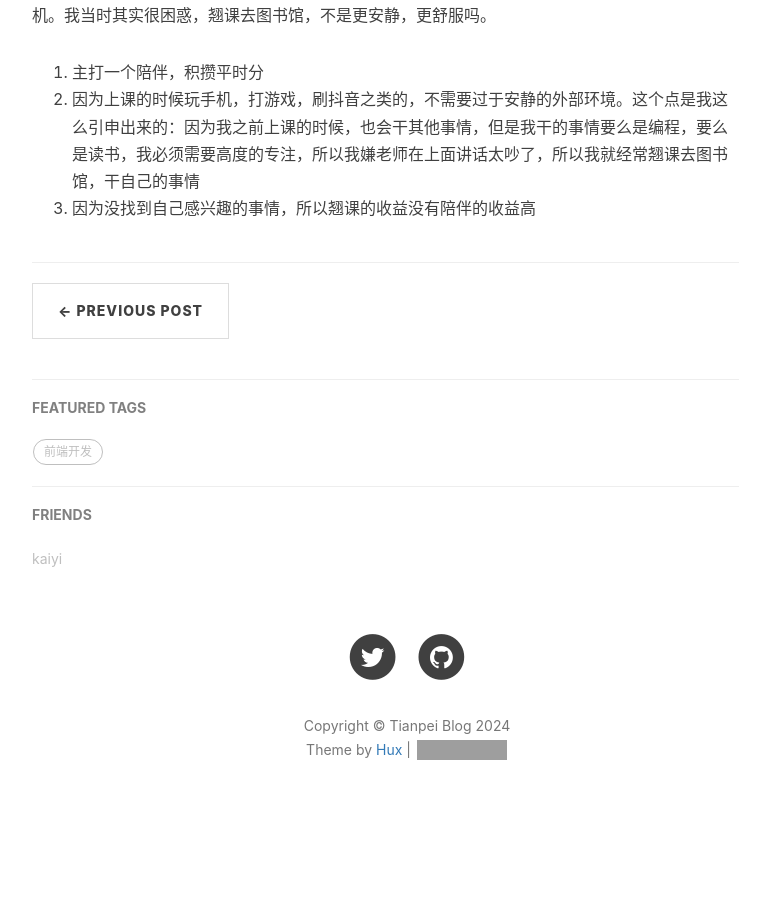
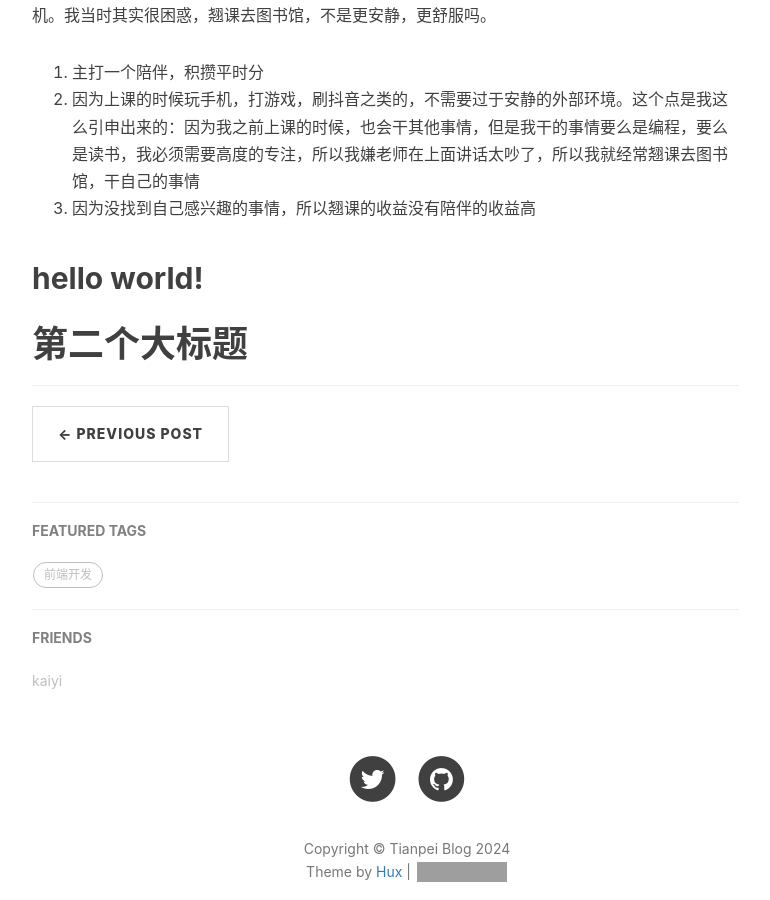
Before and after one commit to suzulang/suzulang.github.io, a Jekyll site: the page built from _posts/2024-03-15-大学生为什么不逃课，但是也不听课?.markdown, in a window 1280 px wide and 900 px high, scrolled down 827 px. Shown: the whole window, without its empty margins (233-1003 px from the left). Built offline with Jekyll 4.4.1, drawn with Linux system fonts in a browser that asks for light colours; nearby versions of some CDN libraries; comment, search, counter and statistics services are not loaded; before the commit the page ends 1681 px from its top, so only the background shows below that; grey boxes are pictures that could not be loaded.

Commit message:
测试markdwon

```diff
--- a/_posts/2024-03-15-大学生为什么不逃课，但是也不听课?.markdown
+++ b/_posts/2024-03-15-大学生为什么不逃课，但是也不听课?.markdown
@@ -21,3 +21,8 @@ A：我也有同样的感受，我经常翘课。我发现水课的话，同学
 1. 主打一个陪伴，积攒平时分
 2. 因为上课的时候玩手机，打游戏，刷抖音之类的，不需要过于安静的外部环境。这个点是我这么引申出来的：因为我之前上课的时候，也会干其他事情，但是我干的事情要么是编程，要么是读书，我必须需要高度的专注，所以我嫌老师在上面讲话太吵了，所以我就经常翘课去图书馆，干自己的事情
 3. 因为没找到自己感兴趣的事情，所以翘课的收益没有陪伴的收益高
+
+## hello world!
+
+
+# 第二个大标题
```
